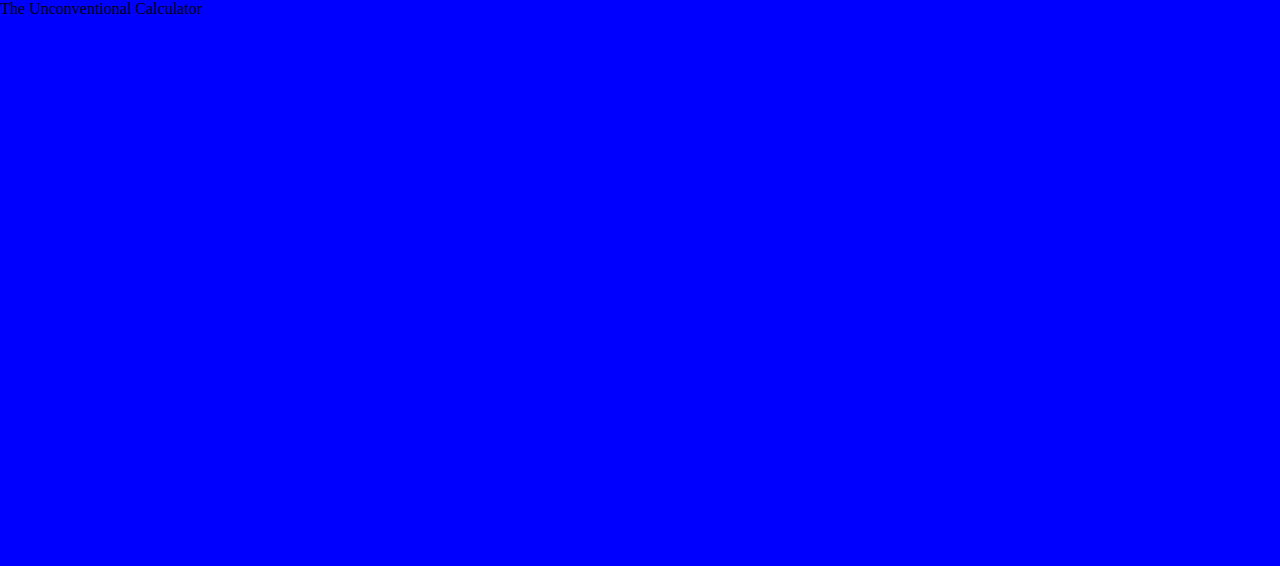
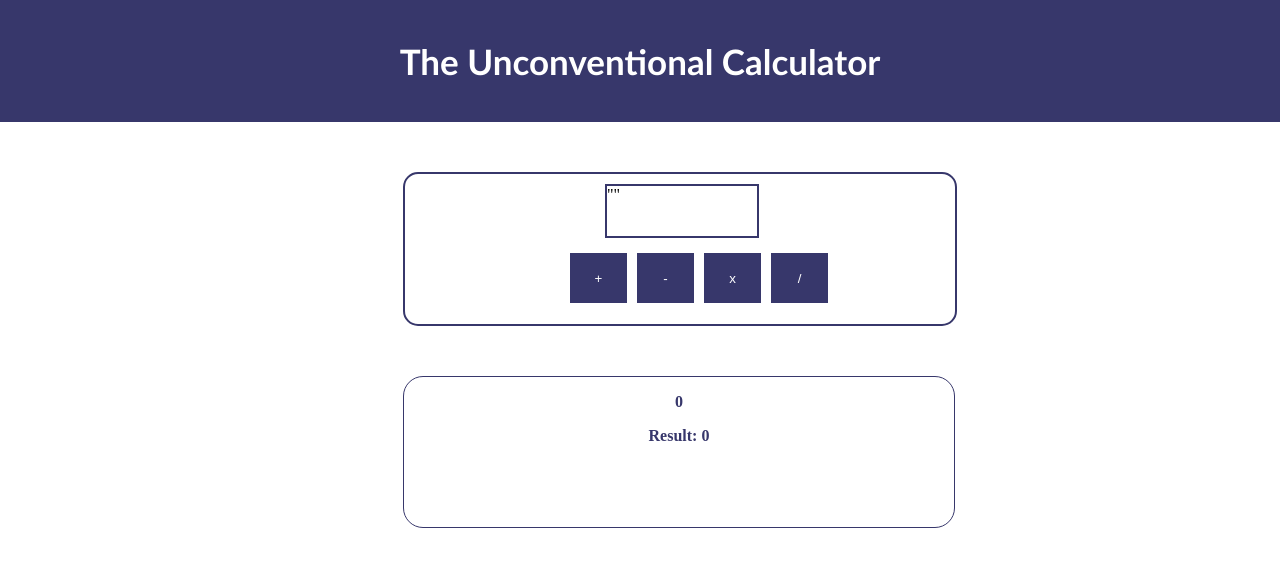
Before and after one commit to Ajenipa/Javascript-Calculator, a plain HTML site: page index.html in a window 1280 px wide. Drawn offline with Linux system fonts and the light colour scheme.

Commit message:
second commit

```diff
--- a/index.html
+++ b/index.html
@@ -8,6 +8,26 @@
     <link rel="stylesheet" href="./main.css"/>
 </head>
 <body>
-    <header>The Unconventional Calculator</header>
+    <div class="container">
+    <header class="header">The Unconventional Calculator</header>
+    <div class="top-section">
+    <section class="box">
+    <div class="inner">""</div>
+    <ul class="btn-list">
+        <li><input type="button" class="button" value="+"></li>
+        <li><input type="button" class="button" value="-"></li>
+        <li><input type="button" class="button" value="x"></li>
+        <li><input type="button" class="button" value="/"></li>
+    </ul>
+    </section>
+    <section class="bottom-section">
+        <p class="result">0</p>
+        <p class="result">Result: 0</p>
+
+    </section>
+
+    </div>
+    </div>
+
 </body>
 </html>
--- a/main.scss
+++ b/main.scss
@@ -1,5 +1,70 @@
+:root{
+    --universal-color:rgb(55, 55, 107)
+}
 body{
     margin:0;
-    padding:0;
-    background:blue;
+    box-sizing: border-box;
 }
+.container{
+    width:100%;
+    align-items: center;
+}
+.top-section{
+    margin-left: 333px;
+}
+.header{
+    background: var(--universal-color);
+    color:white;
+    font-weight: bold;
+    font-size: 35px;
+    text-align: center;
+    padding: 40px ;
+    font-family: 'Gill Sans', 'Gill Sans MT', Calibri, 'Trebuchet MS', sans-serif;
+}
+.box{
+    margin: 50px 70px;
+    width:550px;
+    height: 150px;
+    border:2px solid var(--universal-color);;
+    border-radius: 15px;
+    .inner{
+        border:2px solid var(--universal-color);;
+        width: 150px;
+        height: 50px;
+        align-items: center;
+        margin-top: 10px;
+        margin-left: 200px;
+
+    }
+    .btn-list{
+        display: flex;
+        margin-top: 10px;
+        margin-left: 120px;
+        list-style: none;
+        align-items: center;
+        li{
+            margin: 5px 5px;
+            .button{
+                background: var(--universal-color);;
+                color: white;
+                border: none;
+                width: 57px;
+                height: 50px;
+                cursor: pointer;
+            }
+        }
+    }
+}
+
+.bottom-section{
+    border:1px solid var(--universal-color);
+    border-radius: 20px;
+    width:550px;
+    height: 150px;
+    margin-left: 70px;
+    text-align: center;
+    .result{
+        font-weight: 900;
+        color:var(--universal-color);
+    }
+}
```
Also changed, not shown: main.css, 1 other file.
